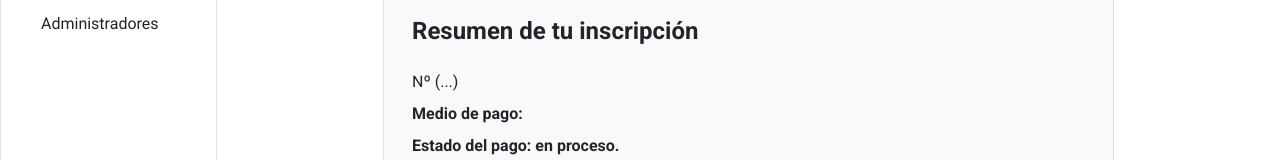
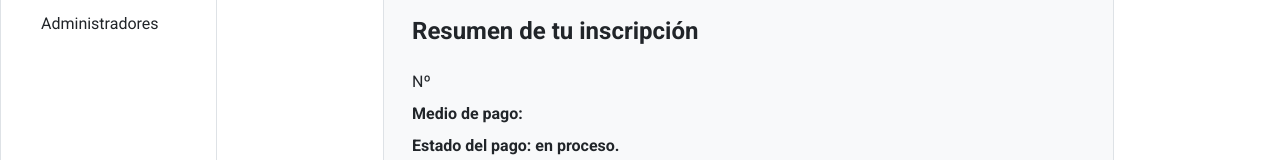
Before and after one commit to pablomos87/frontdeploy, a React (Create React App) app in the folder src/: page /courses/registration/confirmation in a window 1280 px wide. Shown: the part 579-739 px from the top of the page. Built offline with nearby package versions, Linux system fonts and the light colour scheme; sample sign-in values are in the browser's storage; the HTML template or start-up script is replaced by a standard one.

Commit message:
commit 17 16:15

```diff
--- a/src/App.js
+++ b/src/App.js
@@ -30,20 +30,15 @@ import 'bootstrap/dist/js/bootstrap.bundle.min';
 import { ProtectedUserRoute, ProtectedAdminRoute } from'./ProtectedRoute';
 import { AuthProvider } from './AuthContext';
 import { useLocation } from 'react-router-dom';
-import { LoadingContextProvider } from './LoadingContext.js'
-
 
 
 function App() {
 
   const location = useLocation();
 
-
-
 return (
 
   <AuthProvider>
-
     <ScrollToTop />
           <div>
             <Header/>
@@ -95,7 +90,6 @@ return (
           <div>
             <Footer />
         </div>
-
     </AuthProvider>
   );
 }
--- a/src/AuthContext.js
+++ b/src/AuthContext.js
@@ -65,7 +65,7 @@ export const AuthProvider = ({ children }) => {
     setIsAuthenticated(false);
     setUserId('');
     setUsername('');
-    window.location.reload();
+    /* window.location.reload(); */
   };
 
   const handleAdminLogout = () => {
--- a/src/Components/ConfirmCourseRegistration.jsx
+++ b/src/Components/ConfirmCourseRegistration.jsx
@@ -7,7 +7,7 @@ const ConfirmCourseRegistration =  () => {
 
   const { userId, isAuthenticated, username } = useAuth();
   const location = useLocation();
-  const { courseId, selectedPaymentMethod, selectedCourseName, selectedCoursePrice } = location.state || {};
+  const { courseId, selectedPaymentMethod, selectedCourseName, selectedCoursePrice, registrationId  } = location.state || {};
 
 
   console.log('Location State:', location.state);
@@ -52,7 +52,7 @@ const ConfirmCourseRegistration =  () => {
       <Container className="pt-3 pb-3">
         <div className="d-flex w-100 flex-column">
           <h4 className="pb-3 pt-3 fw-bold">Resumen de tu inscripción</h4>
-          <p className="mb-2 fs-6">Nº (...)</p>
+          <p className="mb-2 fs-6">Nº  {registrationId && registrationId.substring(0, 15)} </p>
           <p className="mb-2 fs-6 fw-bold">Medio de pago: {selectedPaymentMethod}</p>
           <p className="mb-2 fs-6 fw-bold">Estado del pago: en proceso.</p>
         </div>
--- a/src/Components/CourseRegistration.jsx
+++ b/src/Components/CourseRegistration.jsx
@@ -105,6 +105,7 @@ const CourseRegistration = () => {
             selectedPaymentMethod: document.querySelector('input[name="metodoPago"]:checked').id,
             selectedCourseName: course.nombre,
             selectedCoursePrice: course.precio,
+            registrationId: response.data.registrationId,
 
           },
         });
--- a/src/LoadingContext.js
+++ b/src/LoadingContext.js
@@ -1,4 +1,4 @@
-import React, { createContext, useState, useEffect, useContext  } from 'react';
+/* import React, { createContext, useState, useEffect, useContext  } from 'react';
 import { useLocation } from 'react-router-dom';
 import Spinner from 'react-bootstrap/Spinner';
 
@@ -35,4 +35,4 @@ export const LoadingContextProvider = ({ children }) => {
       )}
     </LoadingContext.Provider>
   );
-};
+}; */
```
